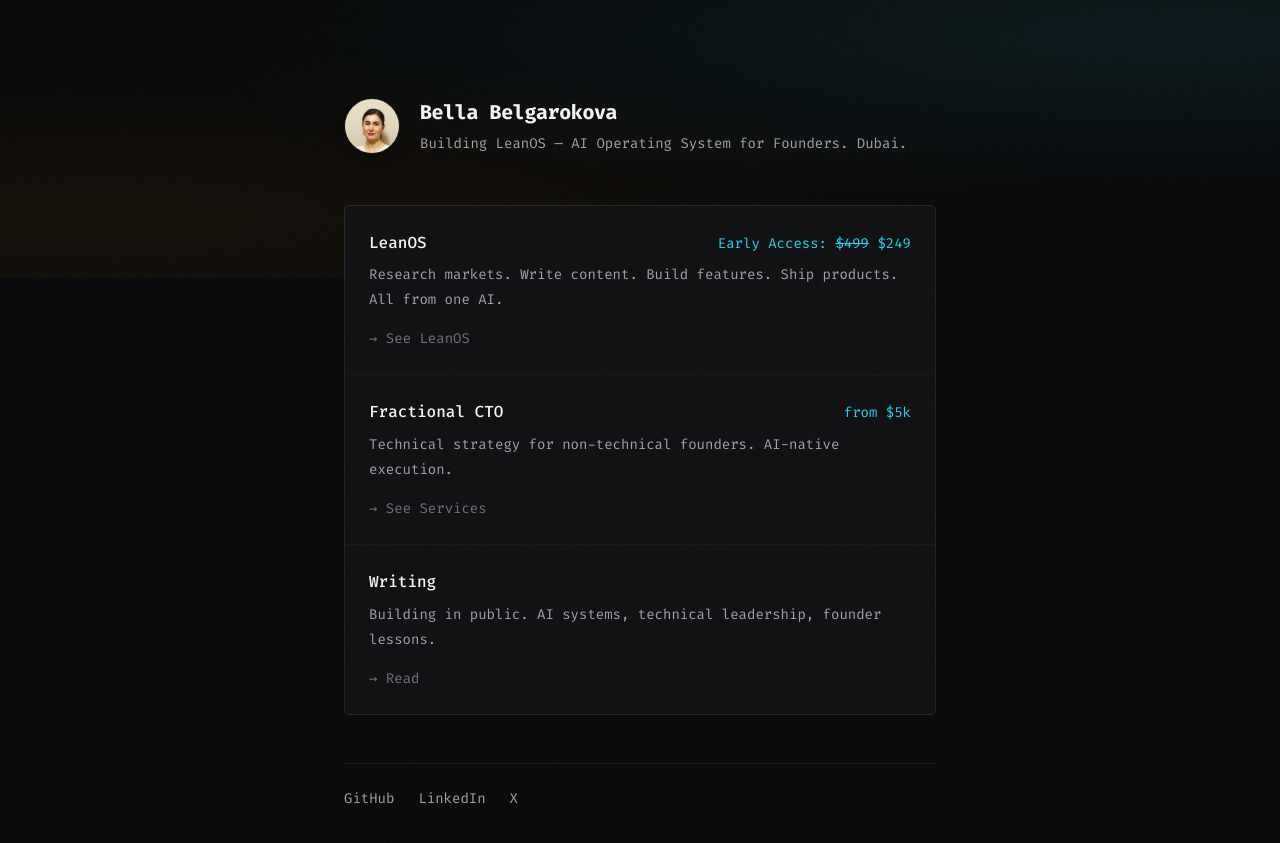
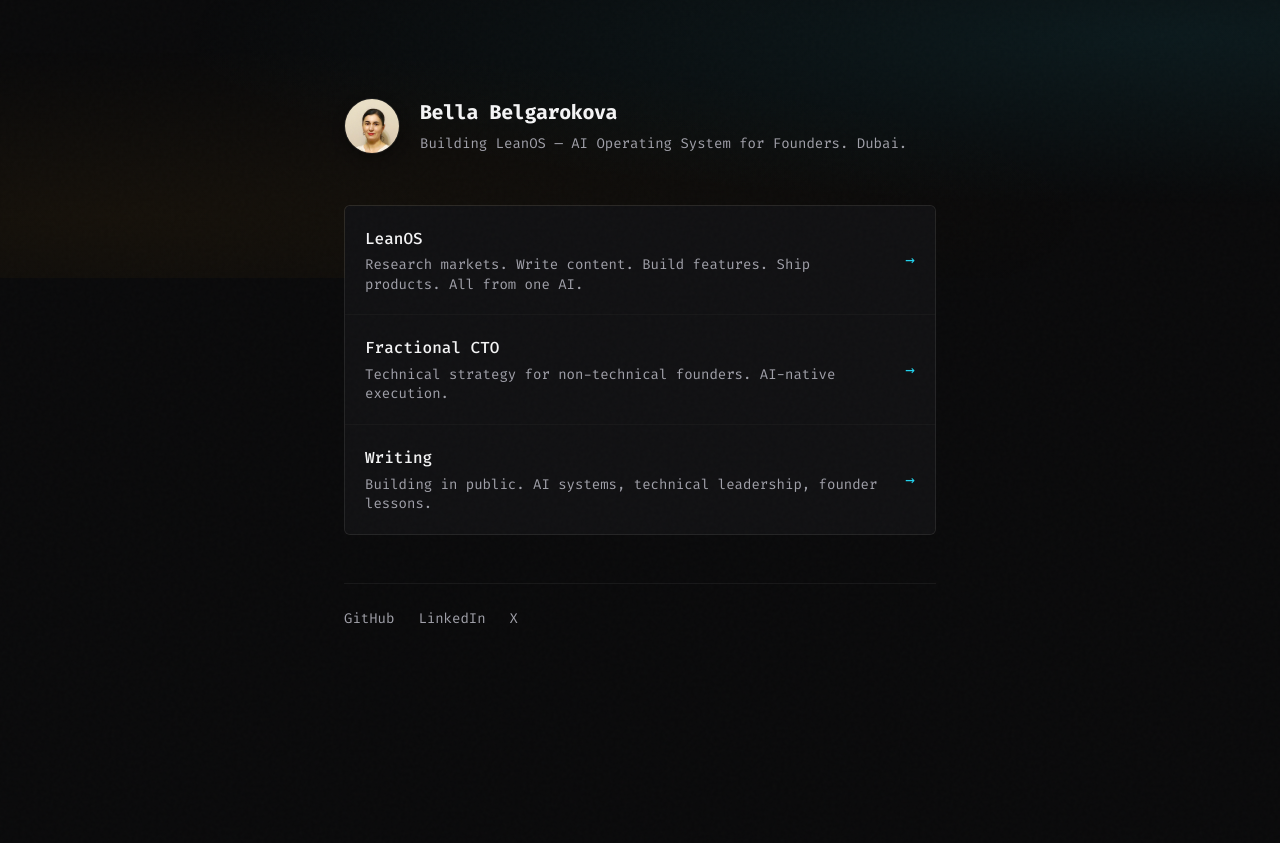
Before and after one commit to BellaBe/bellabe.github.io, a Jekyll site: the page built from index.html, in a window 1280 px wide. Shown: the top 843 px of the page. Built offline with Jekyll 4.4.1, drawn with Linux system fonts in a browser that asks for light colours.

Commit message:
refactor: simplify home page cards
- Remove prices
- Cyan arrow, amber on hover

Co-Authored-By: Claude Opus 4.5 <noreply@anthropic.com>

```diff
--- a/assets/css/main.css
+++ b/assets/css/main.css
@@ -1665,54 +1665,47 @@ body.light .icon-sun { display: inline; }
 
 .stacked-card {
   background: var(--color-bg-secondary);
-  padding: var(--space-6);
+  padding: var(--space-5);
   text-decoration: none;
   color: inherit;
-  display: flex;
-  flex-direction: column;
-  transition: all var(--duration-normal) var(--ease-out);
+  display: grid;
+  grid-template-columns: 1fr auto;
+  grid-template-areas:
+    "title arrow"
+    "desc arrow";
+  gap: var(--space-1) var(--space-4);
+  transition: background var(--duration-normal) var(--ease-out);
 }
 
 .stacked-card:hover {
   background: var(--color-bg-tertiary);
-  box-shadow: var(--shadow-glow-warm-subtle);
 }
 
 .stacked-card:hover .card-arrow {
-  color: var(--color-accent-primary);
-}
-
-.card-top {
-  display: flex;
-  justify-content: space-between;
-  align-items: baseline;
-  margin-bottom: var(--space-2);
+  color: var(--color-accent-warm);
 }
 
 .card-title {
+  grid-area: title;
   font-family: var(--font-display);
   font-size: var(--font-size-base);
   font-weight: var(--font-weight-medium);
   color: var(--color-text-primary);
 }
 
-.card-price {
-  font-family: var(--font-mono);
-  font-size: var(--font-size-sm);
-  color: var(--color-accent-primary);
-}
-
 .card-desc {
-  font-size: var(--font-size-sm);
-  color: var(--color-text-secondary);
-  line-height: var(--line-height-relaxed);
-  margin-bottom: var(--space-4);
+  grid-area: desc;
+  font-size: var(--font-size-sm);
+  color: var(--color-text-secondary);
+  line-height: var(--line-height-snug);
 }
 
 .card-arrow {
-  font-family: var(--font-mono);
-  font-size: var(--font-size-sm);
-  color: var(--color-text-tertiary);
+  grid-area: arrow;
+  font-family: var(--font-mono);
+  font-size: var(--font-size-base);
+  color: var(--color-accent-primary);
+  align-self: center;
   transition: color var(--duration-normal) var(--ease-out);
 }
 
--- a/index.html
+++ b/index.html
@@ -18,30 +18,21 @@ minimal: true
   <!-- Project Cards -->
   <div class="stacked-cards">
     <a href="{{ '/leanos' | relative_url }}" class="stacked-card">
-      <div class="card-top">
-        <span class="card-title">LeanOS</span>
-        <span class="card-price">Early Access: <s>$499</s> $249</span>
-      </div>
+      <span class="card-title">LeanOS</span>
       <p class="card-desc">Research markets. Write content. Build features. Ship products. All from one AI.</p>
-      <span class="card-arrow">→ See LeanOS</span>
+      <span class="card-arrow">→</span>
     </a>
 
     <a href="{{ '/services' | relative_url }}" class="stacked-card">
-      <div class="card-top">
-        <span class="card-title">Fractional CTO</span>
-        <span class="card-price">from $5k</span>
-      </div>
+      <span class="card-title">Fractional CTO</span>
       <p class="card-desc">Technical strategy for non-technical founders. AI-native execution.</p>
-      <span class="card-arrow">→ See Services</span>
+      <span class="card-arrow">→</span>
     </a>
 
     <a href="{{ '/writing' | relative_url }}" class="stacked-card">
-      <div class="card-top">
-        <span class="card-title">Writing</span>
-        <span class="card-price"></span>
-      </div>
+      <span class="card-title">Writing</span>
       <p class="card-desc">Building in public. AI systems, technical leadership, founder lessons.</p>
-      <span class="card-arrow">→ Read</span>
+      <span class="card-arrow">→</span>
     </a>
   </div>
 
```
